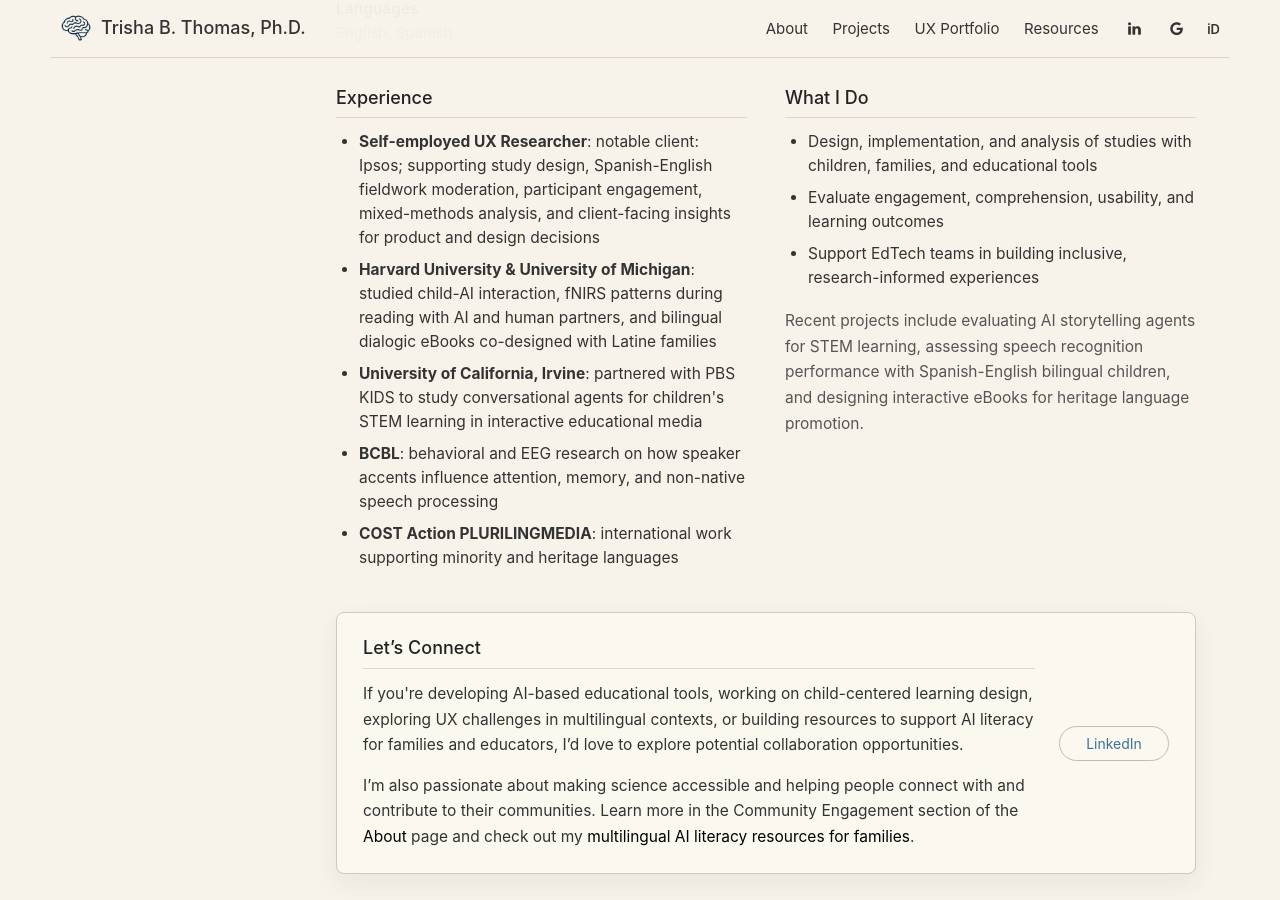
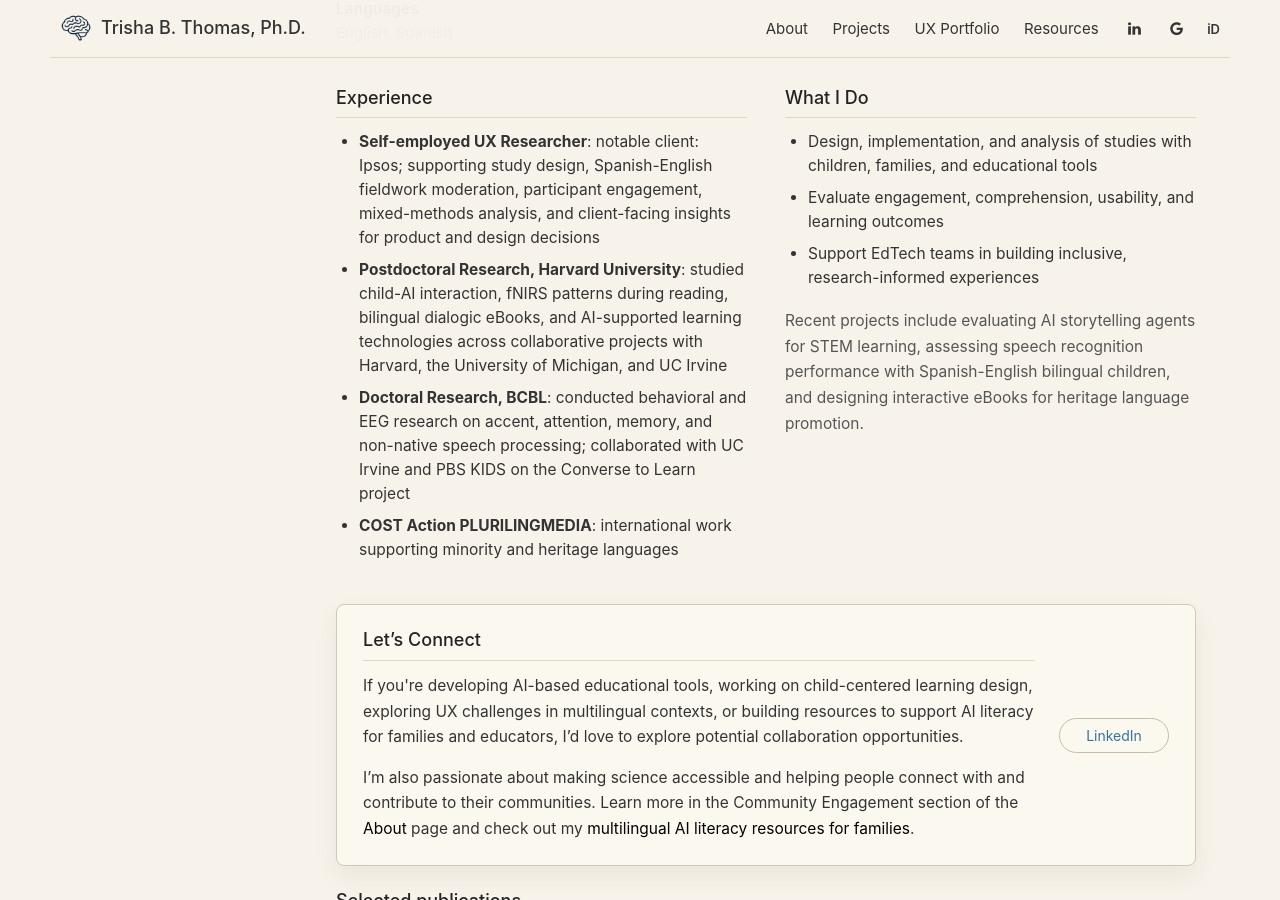
Before and after one commit to tthomas840/tthomas840.github.io, a Jekyll site: the page built from index.html, in a window 1280 px wide and 900 px high, scrolled down 565 px. Built offline with Jekyll 4.4.1, drawn with Linux system fonts in a browser that asks for light colours; nearby versions of some CDN libraries; the list of posts is cut into pages by our own code.

Commit message:
Condense homepage experience

```diff
--- a/_layouts/home.html
+++ b/_layouts/home.html
@@ -60,9 +60,8 @@ title: Home
       <h4>Experience</h4>
       <ul class="compact-list">
         <li><strong>Self-employed UX Researcher</strong>: notable client: Ipsos; supporting study design, Spanish-English fieldwork moderation, participant engagement, mixed-methods analysis, and client-facing insights for product and design decisions</li>
-        <li><strong>Harvard University & University of Michigan</strong>: studied child-AI interaction, fNIRS patterns during reading with AI and human partners, and bilingual dialogic eBooks co-designed with Latine families</li>
-        <li><strong>University of California, Irvine</strong>: partnered with PBS KIDS to study conversational agents for children's STEM learning in interactive educational media</li>
-        <li><strong>BCBL</strong>: behavioral and EEG research on how speaker accents influence attention, memory, and non-native speech processing</li>
+        <li><strong>Postdoctoral Research, Harvard University</strong>: studied child-AI interaction, fNIRS patterns during reading, bilingual dialogic eBooks, and AI-supported learning technologies across collaborative projects with Harvard, the University of Michigan, and UC Irvine</li>
+        <li><strong>Doctoral Research, BCBL</strong>: conducted behavioral and EEG research on accent, attention, memory, and non-native speech processing; collaborated with UC Irvine and PBS KIDS on the Converse to Learn project</li>
         <li><strong>COST Action PLURILINGMEDIA</strong>: international work supporting minority and heritage languages</li>
       </ul>
     </section>
```
